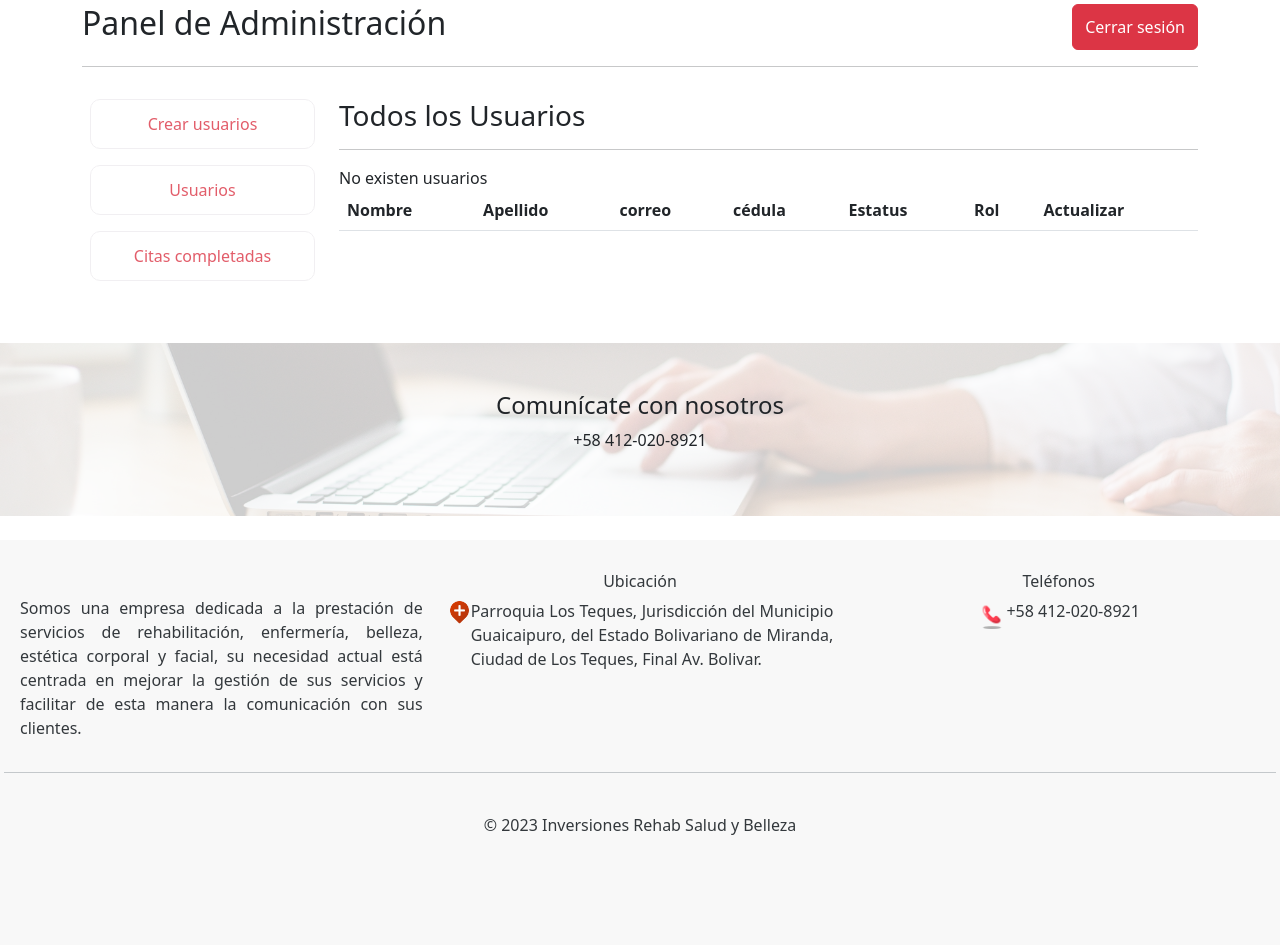
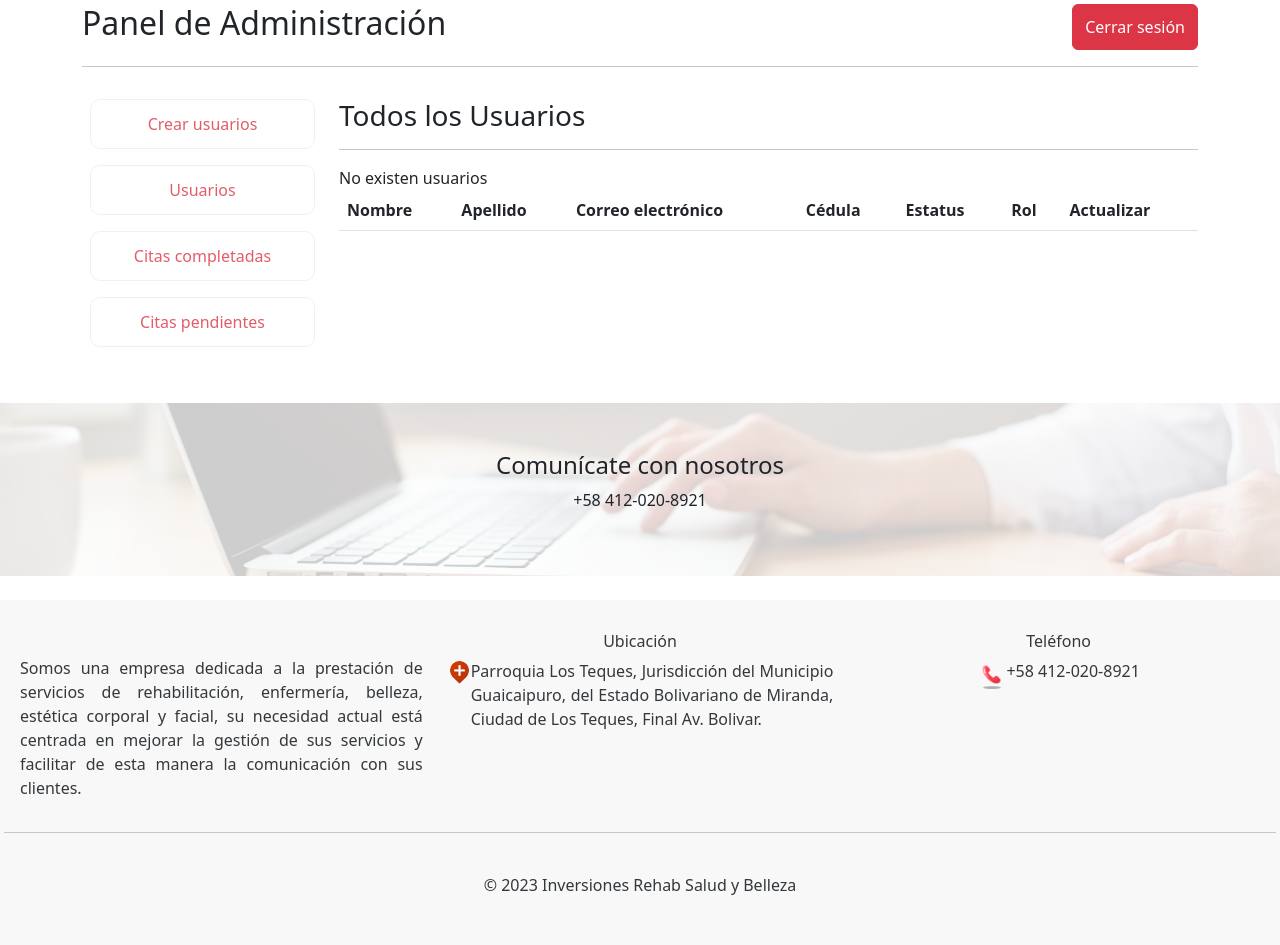
Before and after one commit to Freddyjr31/Rehab, a PHP site: page /sistema/php/admin.php in a window 1280 px wide, after a click on "Usuarios". Shown: the part 165-1110 px from the top of the page. Before the commit the page ends 1000 px from the top, so only its background shows below. Run offline with PHP 8.4, Linux system fonts and the light colour scheme; a user stored in the database is signed in; data comes from the database, SQL or seed files in the repository; tables that the repository leaves empty or names only in its code hold one stand-in row (values such as "Sample post"); lists and menus that the app fills with data are empty.

Commit message:
ajustes en acentos y palabras

```diff
--- a/assets/js/personalizados/AdminCrearUsuario.js
+++ b/assets/js/personalizados/AdminCrearUsuario.js
@@ -57,7 +57,7 @@ function validateFormCrearUsuario(event) {
     }
 
     if (CedulaValue.length > 8) {
-        alert('Número de cédula excede el limite');
+        alert('Número de cédula excede el límite');
         cedula.focus();
         return false;
     }
@@ -81,7 +81,7 @@ function validateFormCrearUsuario(event) {
     }
 
     if (TelefonoValue.length < 7) {
-        alert('Número de telefono incompleto');
+        alert('Número de teléfono incompleto');
         telefono.focus();
         return false;
     }
@@ -93,13 +93,13 @@ function validateFormCrearUsuario(event) {
     }
 
     if (TelefonoValue == '') {
-        alert('Por favor, ingrese un número de telefono');
+        alert('Por favor, ingrese un número de teléfono');
         telefono.focus();
         return false;
     }
 
     if (CodigoValue == '') {
-        alert('Por favor, ingrese codigo telefonico');
+        alert('Por favor, ingrese código telefónico');
         codigo.focus();
         return false;
     }
--- a/assets/js/personalizados/FornularioCitas.js
+++ b/assets/js/personalizados/FornularioCitas.js
@@ -34,7 +34,7 @@ function ValidarFormCita() {
     }
 
     if (fechaValue == '') {
-        alert('Por favor, ingresa tu contrseña');
+        alert('Por favor, ingresa tu contraseña');
         fechaCita.focus();
         return false;
     }
--- a/assets/js/personalizados/Login.js
+++ b/assets/js/personalizados/Login.js
@@ -34,7 +34,7 @@ function login_validacion(event) {
     }
     // valido la contraseña
     if (contrasenaValue == '') {
-        alert('Por favor, ingresa tu contrseña');
+        alert('Por favor, ingresa tu contraseña');
         contrasena.focus();
         return false;
     }
--- a/html/contactos.php
+++ b/html/contactos.php
@@ -167,7 +167,7 @@
                 class="d-inline-block align-top"
                 alt=""
               />
-              <h6 class="text-center">  Teléfonos</h6>
+              <h6 class="text-center">  Teléfono </h6>
             </div>
             <div class="col text-center m-2">
               <span class="text-sm text-break fw-light text-center">
@@ -257,7 +257,7 @@
         </div>
 
         <div class="col-md-4 p-2">
-          <h6 class="text-center">Teléfonos</h6>
+          <h6 class="text-center">Teléfono </h6>
           <div class="col m-2">
             <div class="input-group mb-2 d-flex justify-content-center">
               <img
--- a/html/nosotros.html
+++ b/html/nosotros.html
@@ -126,7 +126,7 @@
         </div>
 
         <div class="col-md-4 p-2">
-          <h6 class="text-center">Teléfonos</h6>
+          <h6 class="text-center">Teléfono </h6>
           <div class="col m-2">
             <div class="input-group mb-2 d-flex justify-content-center">
               <img
--- a/html/servicios.html
+++ b/html/servicios.html
@@ -69,7 +69,7 @@
           </li>
           <p class="ms-4 fw-light list-group-item">- Radiofrecuencia</p>
           <p class="ms-4 fw-light list-group-item">- Cavitación</p>
-          <p class="ms-4 fw-light list-group-item">- Vcumterapia</p>
+          <p class="ms-4 fw-light list-group-item">- Vacumterapia</p>
           <p class="ms-4 fw-light list-group-item">- Lipolaser</p>
           <p class="ms-4 fw-light list-group-item">- Gimnasia Pasiva</p>
           <li class="list-group-item">Aplicación de Mesoterapia</li>
@@ -194,7 +194,7 @@
         </div>
 
         <div class="col-md-4 p-2">
-          <h6 class="text-center">Teléfonos</h6>
+          <h6 class="text-center">Teléfono </h6>
           <div class="col m-2">
             <div class="input-group mb-2 d-flex justify-content-center">
               <img
--- a/index.php
+++ b/index.php
@@ -73,7 +73,7 @@
                 <hr>
                 <p class="text-sm fw-light TextAlign">Somos una empresa dedicada a la prestación de servicios de rehabilitación, enfermería, belleza, estética corporal y facial, su necesidad actual está centrada en mejorar la gestión de sus servicios y facilitar de esta manera la comunicación con sus clientes.</p>
                 <div class="col-sm-12">
-                <a href="./html/servicios.html" type="button" class="btn btn-danger">servicios</a>
+                <a href="./html/servicios.html" type="button" class="btn btn-danger">Servicios</a>
                 </div>
                 <!--<img src="./img/masaje2.jpg" class="img-fluid shadow ImgCalidadGarantizada mt-5">-->
             </div>
@@ -162,7 +162,7 @@
             </div>
 
             <div class="col-md-4 p-2">
-                <h6 class="text-center">Teléfonos</h6>
+                <h6 class="text-center">Teléfono </h6>
                 <div class="col m-2 ">
                     <div class="input-group mb-2 d-flex justify-content-center">
                         <img src="./img/icons/icons8-teléfono-64.png" width="30" height="30" class="d-inline-block align-top" alt="">
--- a/php/admin.php
+++ b/php/admin.php
@@ -33,6 +33,9 @@ $servicios = $mysqli->query($sql7);
 
 $sql8 = "SELECT * FROM estatus_usuario";
 $estatus_usuarios = $mysqli->query($sql8);
+
+$sqlCP = "SELECT usuarios2.nombre as nombreU, usuarios2.apellido as apellidoU, concat(cod_area.area,telefonos.numero) as numTeU ,citas.*, servicios.*, usuarios.* FROM citas JOIN servicios ON citas.id_servicio = servicios.id JOIN usuarios ON citas.id_trabajador = usuarios.id_usuarios JOIN usuarios as usuarios2 ON usuarios2.id_usuarios = citas.id_cliente JOIN telefonos on telefonos.id_telefono = usuarios2.id_telefono JOIN cod_area ON cod_area.id_cod = telefonos.cod_id WHERE id_estatus = 1";
+$pendientes = $mysqli->query($sqlCP);
 
 $ids = array();
 $estatus = array();
@@ -124,6 +127,7 @@ if ($estatus_usuarios->num_rows > 0) {
                         <button class="m-2 BtnMenuUsuario active" id="v-pills-home-tab" data-bs-toggle="pill" data-bs-target="#v-pills-home" type="button" role="tab" aria-controls="v-pills-home" aria-selected="true">Crear usuarios</button>
                         <button class="m-2 BtnMenuUsuario" id="v-pills-profile-tab" data-bs-toggle="pill" data-bs-target="#v-pills-profile" type="button" role="tab" aria-controls="v-pills-profile" aria-selected="false">Usuarios</button>
                         <button class="m-2 BtnMenuUsuario" id="v-pills-messages-tab" data-bs-toggle="pill" data-bs-target="#v-pills-messages" type="button" role="tab" aria-controls="v-pills-messages" aria-selected="false">Citas completadas</button>
+                        <button class="m-2 BtnMenuUsuario" id="v-pills-cp-tab" data-bs-toggle="pill" data-bs-target="#v-pills-cp" type="button" role="tab" aria-controls="v-pills-cp" aria-selected="true">Citas pendientes</button>
                     </div>
                     <div class="tab-content w-100 mb-5" id="v-pills-tabContent">
                         <div class="tab-pane fade show active" id="v-pills-home" role="tabpanel" aria-labelledby="v-pills-home-tab" tabindex="0">
@@ -173,7 +177,7 @@ if ($estatus_usuarios->num_rows > 0) {
 
 
                                 <div class="col-md-6">
-                                    <label for="" class="form-label">Codigo de área * </label>
+                                    <label for="" class="form-label">Código de área * </label>
                                     <select class="form-select" aria-label="Default select example" name="codigo" placeholder="" id="codigo" required>
                                         <option value="" selected>... </option>
                                         <?php
@@ -243,8 +247,8 @@ if ($estatus_usuarios->num_rows > 0) {
                                     <tr>
                                         <th scope="col" class="text-sm"> Nombre</th>
                                         <th scope="col" class="text-sm">Apellido</th>
-                                        <th scope="col" class="text-sm">correo</th>
-                                        <th scope="col" class="text-sm">cédula</th>
+                                        <th scope="col" class="text-sm">Correo electrónico</th>
+                                        <th scope="col" class="text-sm">Cédula</th>
                                         <th scope="col" class="text-sm">Estatus</th>
                                         <th scope="col" class="text-sm">Rol</th>
                                         <th scope="col" class="text-sm">Actualizar</th>
@@ -354,6 +358,57 @@ if ($estatus_usuarios->num_rows > 0) {
 
                             ?>
                         </div>
+
+                        <!-- citas pendientes -->
+                        <div class="tab-pane fade" id="v-pills-cp" role="tabpanel" aria-labelledby="v-pills-cp-tab" tabindex="0">
+                        <h3 class="mt-3">Citas pendientes</h3>
+                        <hr>
+                        <!-- CONSULTAR CITAS PENDIENTES -->
+                        <div class="row row-cols-1 row-cols-md-2 g-3">
+                            <?php
+
+                            if ($pendientes->num_rows > 0) {
+                                while ($fila2 = $pendientes->fetch_assoc()) {
+                                    echo '<div class="col-md">
+                                            <div class="card border-0 h-100 CardConsultaUsuario p-3 shadow">
+                                                <div class="card-body">
+                                                    <div class="row g-4">
+                                                    <div class="col-sm-6">
+                                                    <p><b>Cliente: </b>' . $fila2['nombreU'] . ' ' . $fila['apellidoU'] . '</p>
+                                                </div>
+                                                <div class="col-sm-6">
+                                                            <p><b>Teléfono: </b>' . $fila2['numTeU'] . '</p>
+                                                        </div>
+                                                        <div class="col-sm-6">
+                                                            <p><b>Servicio: </b>' . $fila2['nombre_servicio'] . '</p>
+                                                        </div>
+                                                        <div class="col-sm-6">
+                                                            <p><b>Especialista: </b>' . $fila2['nombre'] . ' ' . $fila2['apellido'] . '</p>
+                                                        </div>
+                                                        <div class="col-sm-6">
+                                                            <p><b>Fecha y Hora: </b>' . $fila2['fecha'] . ' ' . $fila2['hora'] . '</p>
+                                                        </div>
+                                                        <div class="col-sm-6">
+                                                            <p><b>Estatus: </b><span class="badge rounded-pill text-bg-warning">Pendiente</span></p>
+                                                        </div>
+                                                        <form class="row g-3" action="completar_cita.php" method="post">
+                                                            <div class="col-sm-6">
+                                                                <input class="form-control" type="text" name="idcita" id="idcita" style="display: none;" value="' . $fila2['id_cita'] . '" required />
+                                                                <button type="submit" class="btn btn-success">Completar cita</button>
+                                                            </div>
+                                                        </form>
+                                                    </div>
+                                                </div>
+                                            </div>
+                                        </div>';
+                                }
+                            } else {
+                                echo "No existen citas";
+                            }
+
+                            ?>
+                        </div>
+                    </div>
                     </div>
                 </div>
             </div>
@@ -397,7 +452,7 @@ if ($estatus_usuarios->num_rows > 0) {
                 </div>
 
                 <div class="col-md-4 p-2">
-                    <h6 class="text-center">Teléfonos</h6>
+                    <h6 class="text-center">Teléfono </h6>
                     <div class="col m-2">
                         <div class="input-group mb-2 d-flex justify-content-center">
                             <img src="../img/icons/icons8-teléfono-64.png" width="30" height="30" class="d-inline-block align-top" alt="" />
--- a/php/conexionbd.php
+++ b/php/conexionbd.php
@@ -13,7 +13,7 @@
 	$query = "SELECT * FROM roles";
 
     $mysqli = new mysqli($hostname,$username, $password,$dbname,3306);
-
+	$mysqli->query("SET NAMES 'utf8'");
     if ($mysqli->connect_errno) {
         die("Conexión fallida: " . $mysqli->connect_errno);
     }
--- a/php/consulta.php
+++ b/php/consulta.php
@@ -149,7 +149,7 @@ $dominios = $mysqli->query($sql5);
             </div>
 
             <div class="col-md-4 p-2">
-                <h6 class="text-center">Teléfonos</h6>
+                <h6 class="text-center">Teléfono </h6>
                 <div class="col m-2">
                     <div class="input-group mb-2 d-flex justify-content-center">
                         <img src="../img/icons/icons8-teléfono-64.png" width="30" height="30" class="d-inline-block align-top" alt="" />
--- a/php/pagina.php
+++ b/php/pagina.php
@@ -97,7 +97,7 @@
                 </div>
 
                 <div class="col-md-4 p-2">
-                    <h6 class="text-center">Teléfonos</h6>
+                    <h6 class="text-center">Teléfono </h6>
                     <div class="col m-2">
                         <div class="input-group mb-2 d-flex justify-content-center">
                             <img src="../img/icons/icons8-teléfono-64.png" width="30" height="30" class="d-inline-block align-top" alt="" />
--- a/php/register.php
+++ b/php/register.php
@@ -180,7 +180,7 @@ $cod_area = $mysqli->query($sql6);
             </div>
 
             <div class="col-md-4 p-2">
-                <h6 class="text-center">Teléfonos</h6>
+                <h6 class="text-center">Teléfono </h6>
                 <div class="col m-2">
                     <div class="input-group mb-2 d-flex justify-content-center">
                         <img src="../img/icons/icons8-teléfono-64.png" width="30" height="30" class="d-inline-block align-top" alt="" />
--- a/php/usuario.php
+++ b/php/usuario.php
@@ -299,7 +299,7 @@ $trabajador = $mysqli->query($sql4);
             </div>
 
             <div class="col-md-4 p-2">
-                <h6 class="text-center">Teléfonos</h6>
+                <h6 class="text-center">Teléfono </h6>
                 <div class="col m-2">
                     <div class="input-group mb-2 d-flex justify-content-center">
                         <img src="../img/icons/icons8-teléfono-64.png" width="30" height="30" class="d-inline-block align-top" alt="" />
```
Also changed, not shown: php/completar_cita.php (+12 -3 lines), php/trabajador.php (+27 -2 lines).
